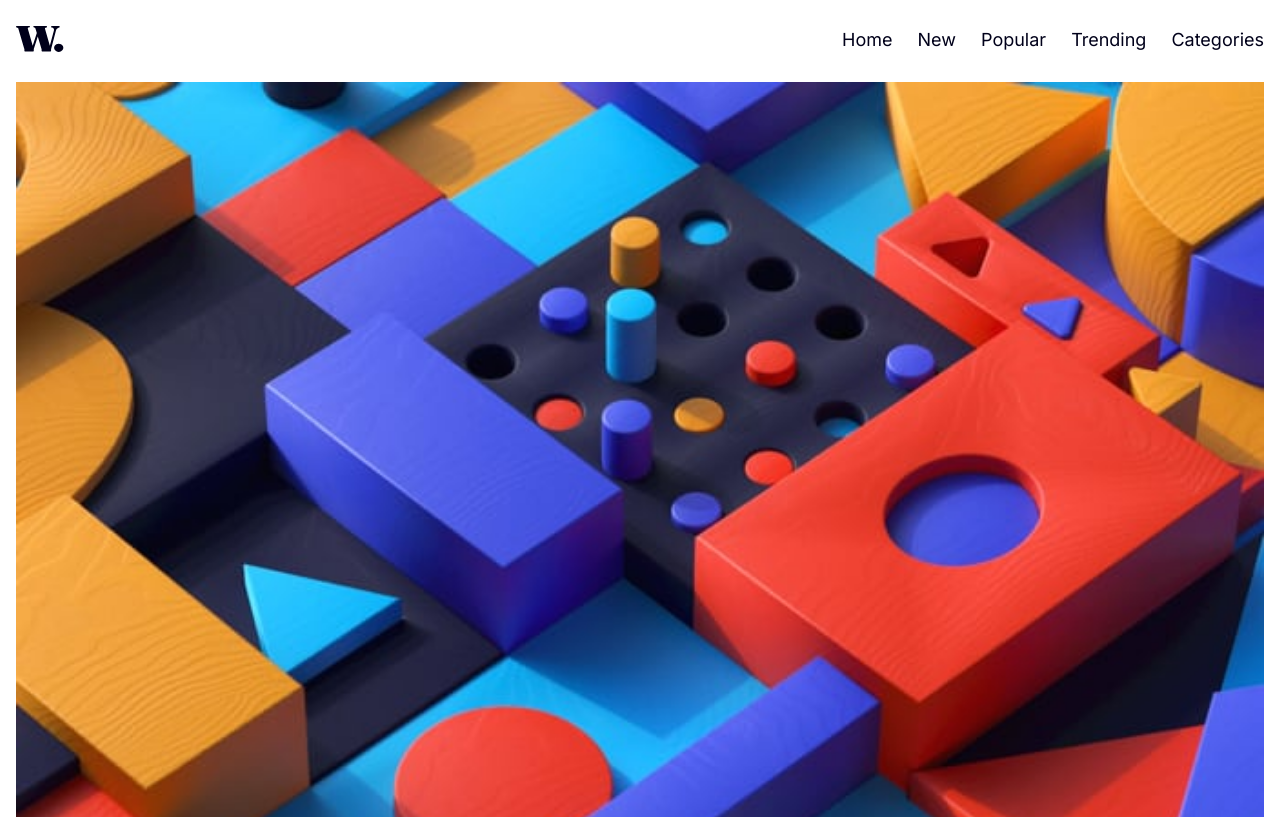
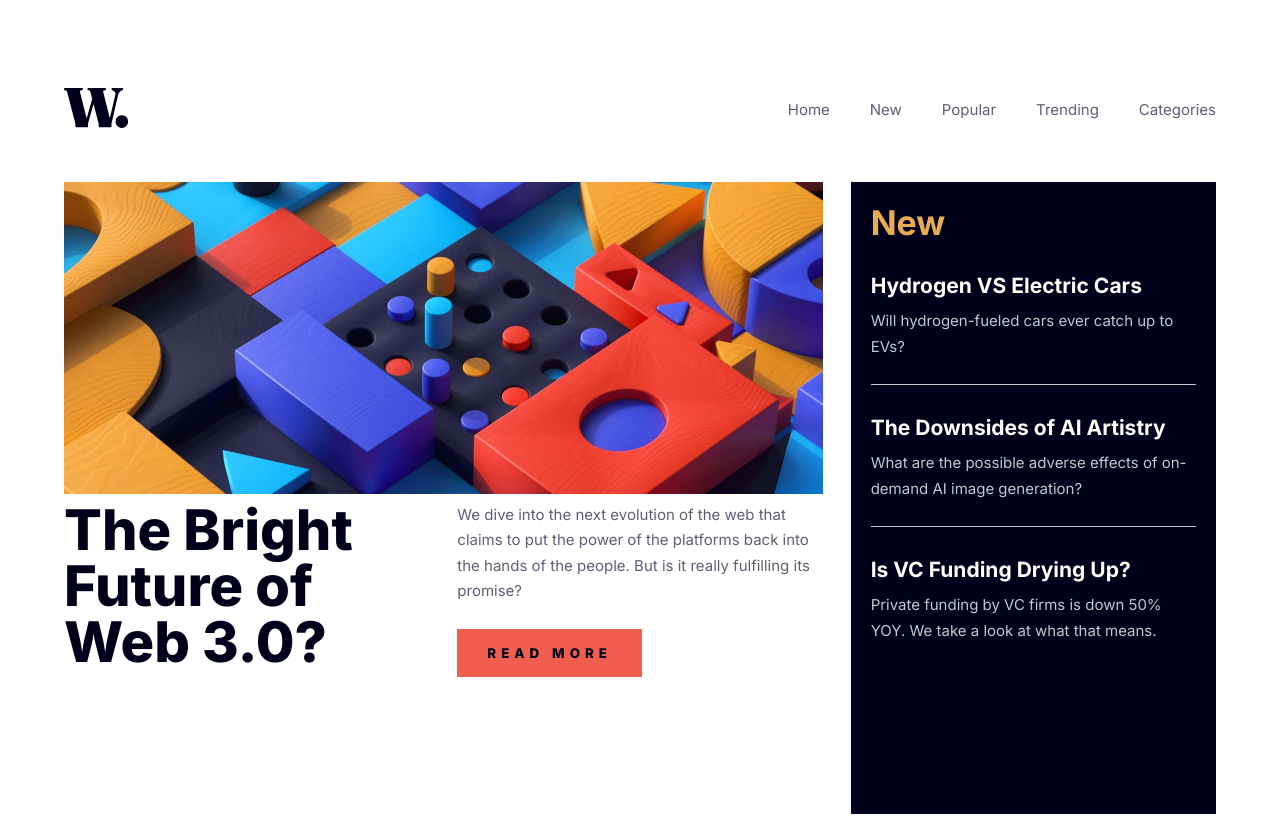
Before and after one commit to telsabate-hub/news-homepage-FEM, a plain HTML site: page index.html in a window 1280 px wide. Shown: the top 817 px of the page. Drawn offline with Linux system fonts and the light colour scheme.

Commit message:
Fixed desktop styles for header, banner image, and main news.

```diff
--- a/index.html
+++ b/index.html
@@ -44,13 +44,13 @@
     </nav>
   </header>
   <main>
-    <img src="./assets/images/image-web-3-mobile.jpg" alt="" class="banner-img">
-    <!-- <picture class="banner-img">
+    <!-- <img src="./assets/images/image-web-3-mobile.jpg" alt="" class="banner-img"> -->
+    <picture>
       <source media="(min-width: 712px)" srcset="./assets/images/image-web-3-desktop.jpg"/>
-      <img src="./assets/images/image-web-3-mobile.jpg" alt="Web 3"/>
-    </picture> -->
+      <img src="./assets/images/image-web-3-mobile.jpg" alt="Web 3" class="banner-img"/>
+    </picture>
     <h1>The Bright Future of Web 3.0?</h1>
-    <div>
+    <div class="news-preview-container">
       <p class="news-preview">We dive into the next evolution of the web that claims to put the power of the platforms back into the hands of the people.
   But is it really fulfilling its promise?</p>
       <button class="read-more-btn">Read more</button>
--- a/scss/_desktop.scss
+++ b/scss/_desktop.scss
@@ -1,17 +1,74 @@
+@use "config";
+
 @media screen and (min-width: 712px){
+    body {
+        width: 90%;
+        margin: auto;
+        padding: 88px 0;
+    }
+
+    header {
+        padding: 0 0 54px;
+    }
+
+    main {
+        display: grid;
+        grid-template-columns: repeat(3, 1fr);
+        grid-template-rows: repeat(3, 1fr);
+        gap: 8px 28px;
+    }
+
     .menu-btn {
         display: none;
     }
 
     .main-nav {
         flex-direction: row;
+        gap: 40px;
+
+        a {
+            font-size: .9375rem;
+            color: config.$dark_grayish_blue;
+        }
     }
 
     .main-nav[hidden] {
         display: flex;
     }
 
-    .banner-img {
-        src: url("../assets/images/image-web-3-desktop.jpg");
+    .logo {
+        width: auto;
+        height: auto;
+    }
+
+    picture {
+        display: inline;
+        grid-column: 1 / 3;
+    }
+
+    h1 {
+        grid-row: 2;
+        grid-column: 1;
+        margin: 0;
+        font-size: 3.5rem;
+    }
+
+    .news-preview-container {
+        grid-row: 2;
+        grid-column: 2;
+    }
+
+    .new-articles {
+        grid-column: 3;
+        grid-row: 1 / 3;
+        margin: 0;
+    }
+
+    .top-news {
+        grid-row: 3;
+    }
+
+    .read-more-btn {
+        padding: 16px 30px;
     }
 }
--- a/scss/_mobile.scss
+++ b/scss/_mobile.scss
@@ -132,6 +132,7 @@ h3 {
 }
 
 .read-more-btn {
+    font-family: "Inter", sans-serif;
     margin-top: 20px;
     text-transform: uppercase;
     background-color: config.$soft_red;
@@ -139,7 +140,7 @@ h3 {
     border: none;
     padding: 15px 30px;
     margin: 25px 0;
-    font-weight: 700;
+    font-weight: 800;
     letter-spacing: 5px;
 }
 
```
Also changed, not shown: css/main.css.
